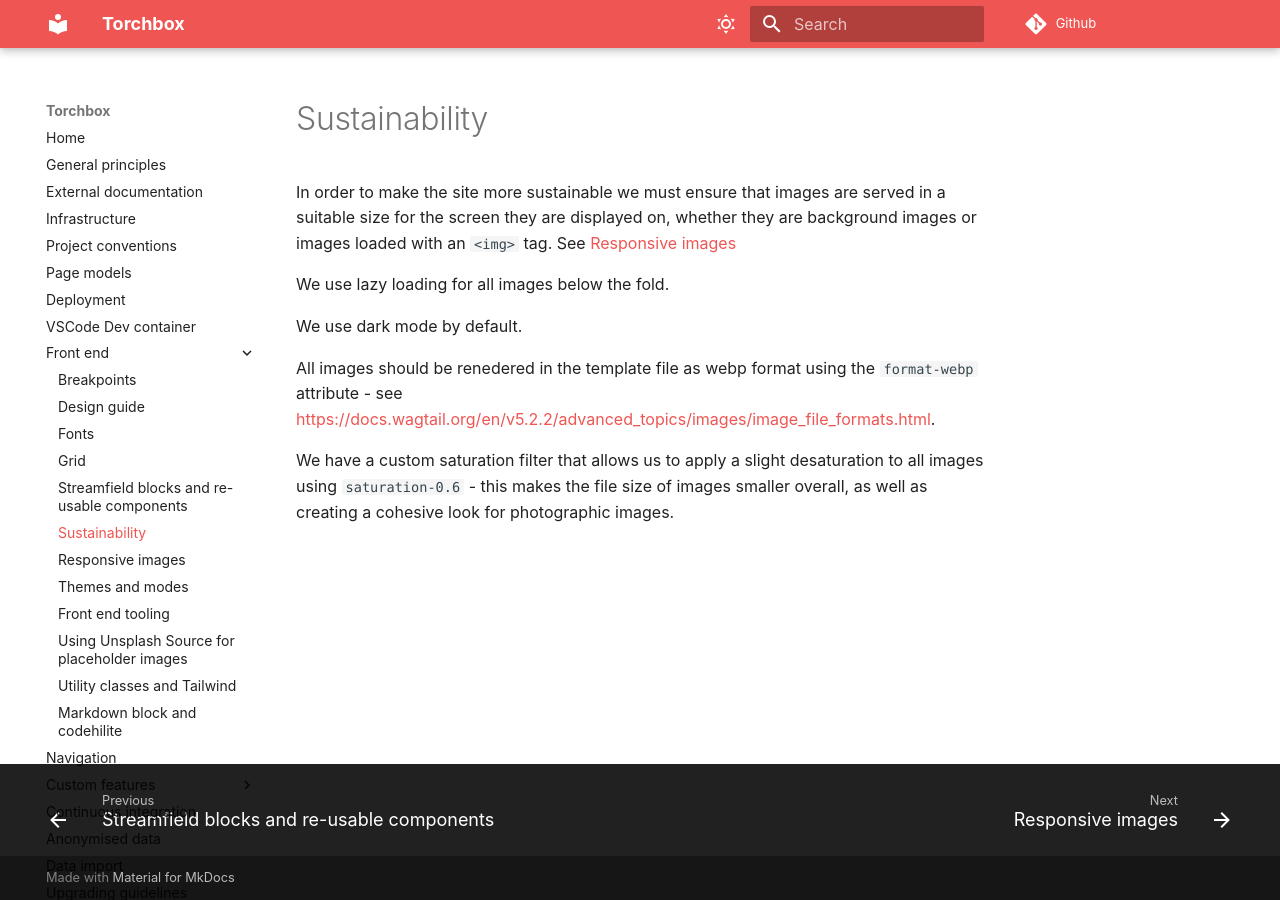
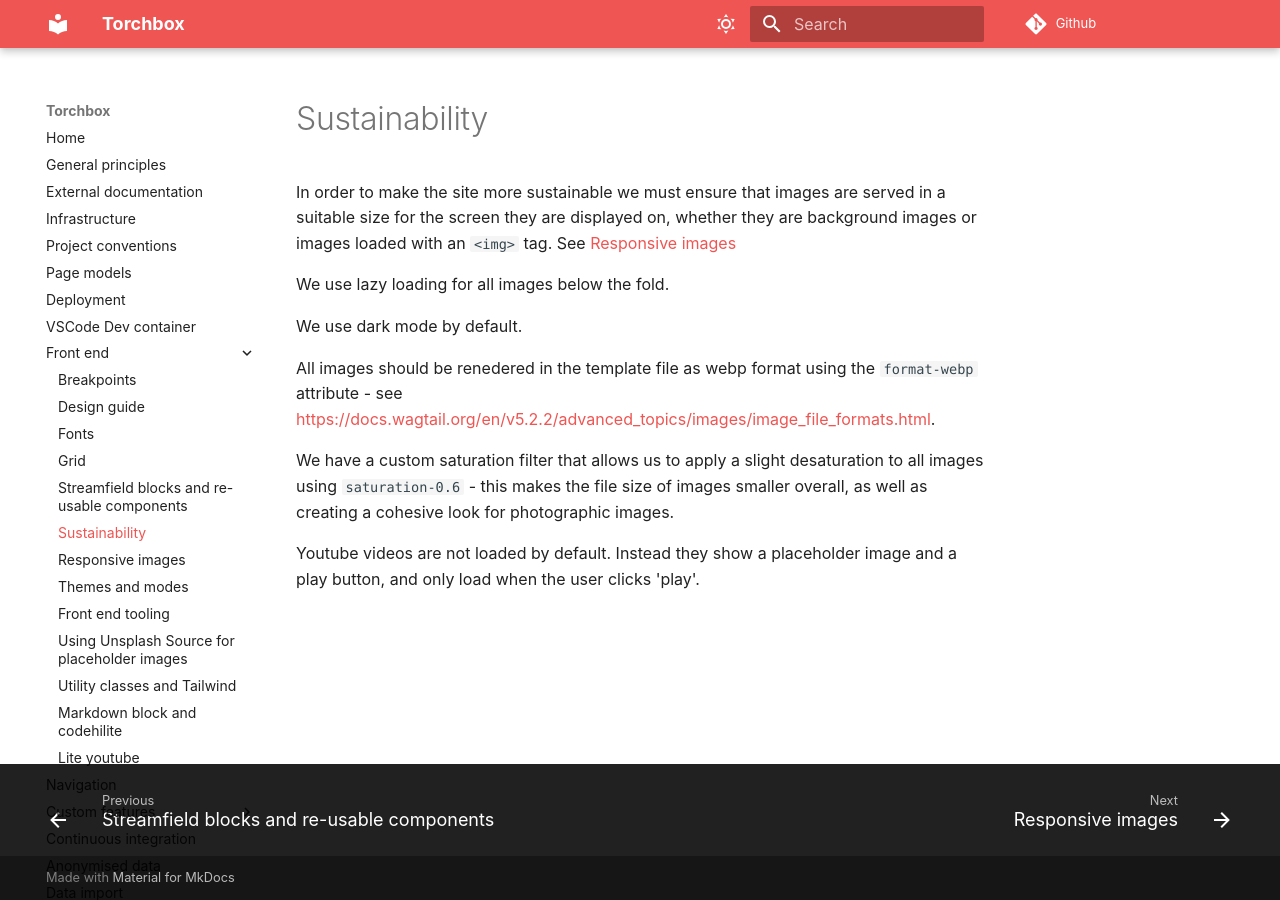
Before and after one commit to torchbox/torchbox.com, an MkDocs documentation site: the page built from docs/front-end/sustainability.md, in a window 1280 px wide. Built offline with MkDocs 1.6.1 and Material for MkDocs 9.7.7, drawn with Linux system fonts in a browser that asks for light colours; comment, search, counter and statistics services are not loaded.

Commit message:
update docs

```diff
--- a/docs/front-end/sustainability.md
+++ b/docs/front-end/sustainability.md
@@ -9,3 +9,5 @@ We use dark mode by default.
 All images should be renedered in the template file as webp format using the `format-webp` attribute - see https://docs.wagtail.org/en/v5.2.2/advanced_topics/images/image_file_formats.html.
 
 We have a custom saturation filter that allows us to apply a slight desaturation to all images using `saturation-0.6` - this makes the file size of images smaller overall, as well as creating a cohesive look for photographic images.
+
+Youtube videos are not loaded by default. Instead they show a placeholder image and a play button, and only load when the user clicks 'play'.
--- a/mkdocs.yml
+++ b/mkdocs.yml
@@ -72,6 +72,7 @@ nav:
       - front-end/placeholder-images.md
       - front-end/utility-classes.md
       - 'Markdown block and codehilite': 'front-end/markdown-codehilite.md'
+      - front-end/lite-youtube.md
   - 'Navigation': 'navigation.md'
   - 'Custom features':
       - 'Migration-friendly StreamFields': 'custom-features/migration-friendly-streamfields.md'
```
Also changed, not shown: docs/front-end/lite-youtube.md (added, +7 -0 lines).
